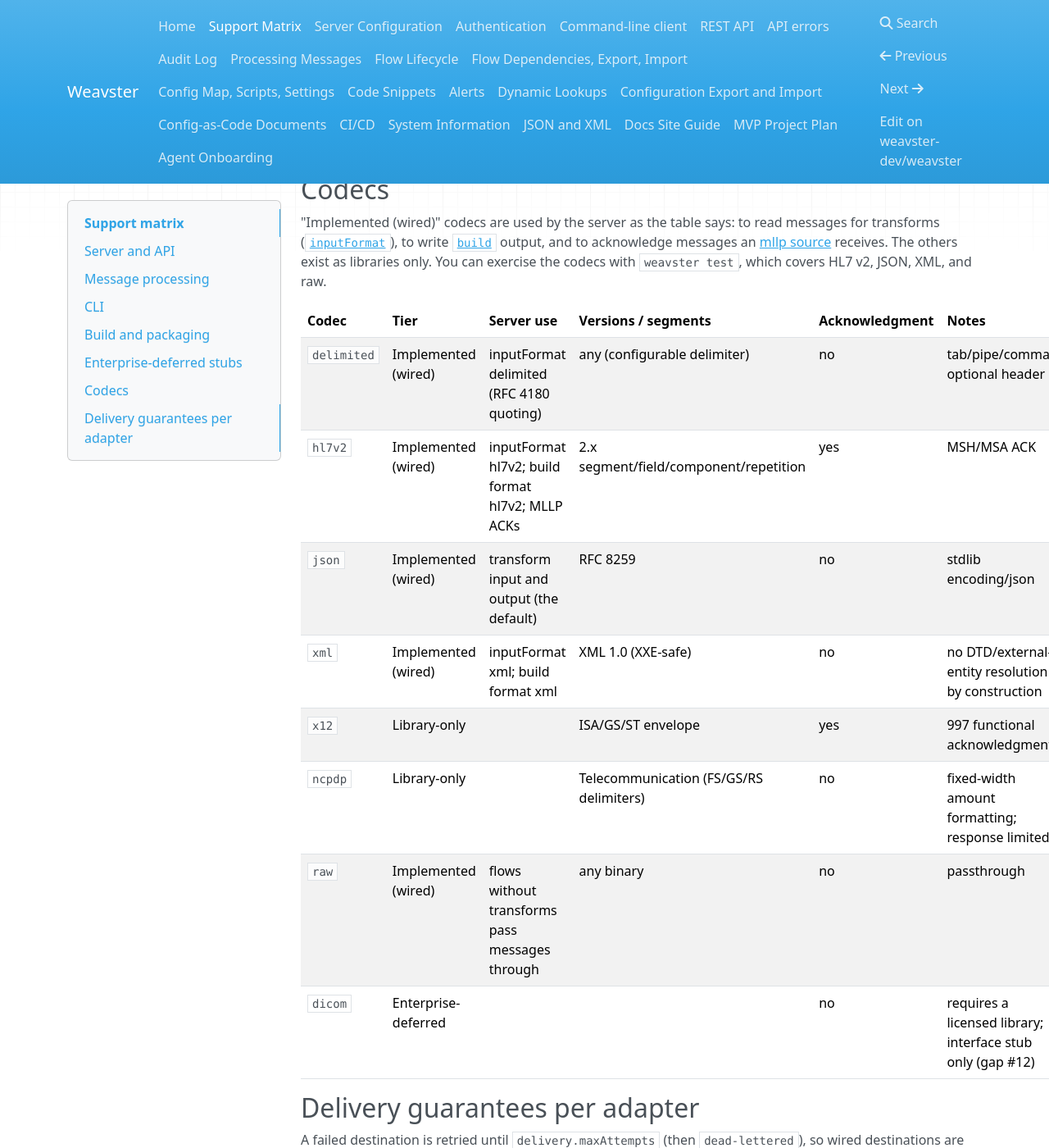
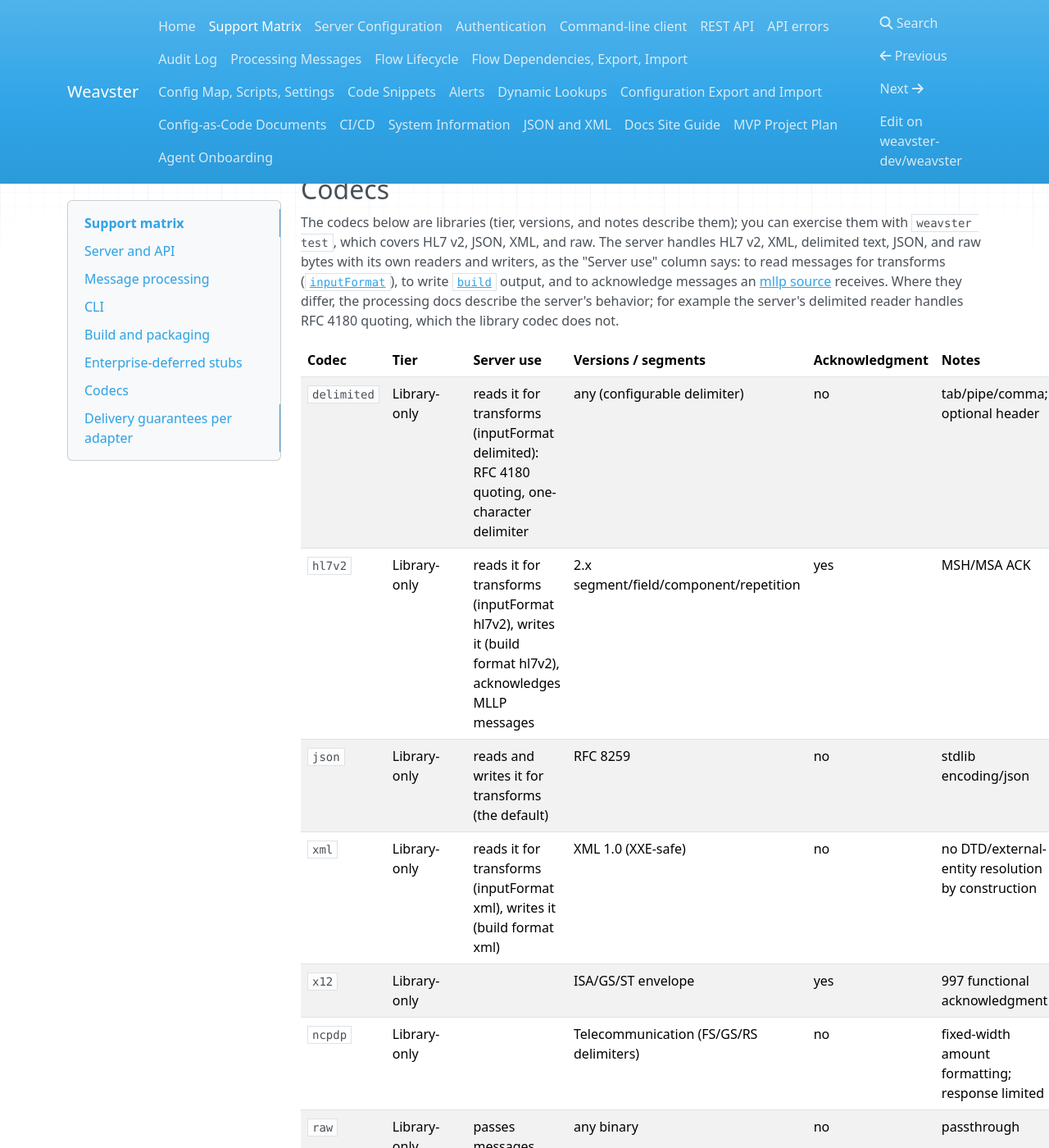
Before and after one commit to weavster-dev/weavster, an MkDocs documentation site: the page built from docs/support-matrix.md, in a window 1280 px wide and 1400 px high, scrolled down 11699 px. Shown: the whole window at 82% size. Built offline with MkDocs 1.6.1, drawn with Linux system fonts in a browser that asks for light colours; nearby versions of some CDN libraries; some of the changed text lies outside the part shown.

Commit message:
Semantics: no sink is exactly-once (database upserts on the message id); codec tiers stay library, Server use column describes the server's own handling; no Go names in user docs

```diff
--- a/docs/support-matrix.md
+++ b/docs/support-matrix.md
@@ -160,23 +160,26 @@
 
 ## Codecs
 
-"Implemented (wired)" codecs are used by the server as the table says: to read messages for
-transforms ([`inputFormat`](processing-messages.md#transform-hl7-v2-messages)), to write
+The codecs below are libraries (tier, versions, and notes describe them); you can exercise them
+with `weavster test`, which covers HL7 v2, JSON, XML, and raw. The server handles HL7 v2, XML,
+delimited text, JSON, and raw bytes with its own readers and writers, as the "Server use" column
+says: to read messages for transforms
+([`inputFormat`](processing-messages.md#transform-hl7-v2-messages)), to write
 [`build`](processing-messages.md#build-the-output-build) output, and to acknowledge messages an
-[mllp source](processing-messages.md#receive-hl7-v2-over-mllp) receives. The others exist as
-libraries only. You can exercise the codecs with `weavster test`, which covers HL7 v2, JSON,
-XML, and raw.
+[mllp source](processing-messages.md#receive-hl7-v2-over-mllp) receives. Where they differ, the
+processing docs describe the server's behavior; for example the server's delimited reader
+handles RFC 4180 quoting, which the library codec does not.
 
 <!-- codec-table: every cell is checked against codecs.CoverageMatrix() by TestSupportMatrixCodecs -->
 | Codec | Tier | Server use | Versions / segments | Acknowledgment | Notes |
 |---|---|---|---|---|---|
-| `delimited` | Implemented (wired) | inputFormat delimited (RFC 4180 quoting) | any (configurable delimiter) | no | tab/pipe/comma; optional header |
-| `hl7v2` | Implemented (wired) | inputFormat hl7v2; build format hl7v2; MLLP ACKs | 2.x segment/field/component/repetition | yes | MSH/MSA ACK |
-| `json` | Implemented (wired) | transform input and output (the default) | RFC 8259 | no | stdlib encoding/json |
-| `xml` | Implemented (wired) | inputFormat xml; build format xml | XML 1.0 (XXE-safe) | no | no DTD/external-entity resolution by construction |
+| `delimited` | Library-only | reads it for transforms (inputFormat delimited): RFC 4180 quoting, one-character delimiter | any (configurable delimiter) | no | tab/pipe/comma; optional header |
+| `hl7v2` | Library-only | reads it for transforms (inputFormat hl7v2), writes it (build format hl7v2), acknowledges MLLP messages | 2.x segment/field/component/repetition | yes | MSH/MSA ACK |
+| `json` | Library-only | reads and writes it for transforms (the default) | RFC 8259 | no | stdlib encoding/json |
+| `xml` | Library-only | reads it for transforms (inputFormat xml), writes it (build format xml) | XML 1.0 (XXE-safe) | no | no DTD/external-entity resolution by construction |
 | `x12` | Library-only |  | ISA/GS/ST envelope | yes | 997 functional acknowledgment |
 | `ncpdp` | Library-only |  | Telecommunication (FS/GS/RS delimiters) | no | fixed-width amount formatting; response limited |
-| `raw` | Implemented (wired) | flows without transforms pass messages through | any binary | no | passthrough |
+| `raw` | Library-only | passes messages through unchanged (flows without transforms) | any binary | no | passthrough |
 | `dicom` | Enterprise-deferred |  |  | no | requires a licensed library; interface stub only (gap #12) |
 
 ## Delivery guarantees per adapter
@@ -184,17 +187,16 @@
 A failed destination is retried until `delivery.maxAttempts` (then `dead-lettered`), so wired
 destinations are at-least-once: an attempt whose response was lost is sent again. The HTTP
 destination sends the same `Idempotency-Key` on every attempt, so a receiver that honors it
-sees each message once. Rows marked "library" describe adapters the server does not use yet. The
-"Sends idempotency key" column matches the outbox library's `SemanticsForAdapter`: only the
-database sink, which upserts rows on the message id, is exactly-once; HTTP sends the key; every
-other adapter is at-least-once.
+sees each message once. Rows marked "library" describe adapters the server does not use yet. No
+destination is exactly-once (that is deferred from the MVP); HTTP is the only one that gives the
+receiver a key to drop repeats with.
 
 | Adapter | Source | Sink | Guarantee | Sends idempotency key |
 |---|---|---|---|---|
 | File | wired | wired | at-least-once (a retry rewrites the same file name; a source file is read again if the server stops between storing the message and removing the file) | no |
 | HTTP | wired | wired | at-least-once; effectively once when the receiver honors `Idempotency-Key` | yes: `Idempotency-Key` header, the same for every attempt |
 | TCP/MLLP | wired | wired | at-least-once: the source sends `AA` once the message is stored, and the destination repeats a delivery whose ACK was lost; either way the receiver may see a message twice | no (the protocol has no field for one) |
-| Database | library | library | not wired (when wired: exactly-once, rows upserted on the key) | yes: rows are upserted on the message id |
+| Database | library | library | not wired | no |
 | SMTP | — | library | not wired | no |
 | Web service (SOAP/REST) | — | library | not wired | no |
 | Document | — | library | not wired | no |
```
Also changed, not shown: CHANGELOG.md (+2 -2 lines), 4 other files.
